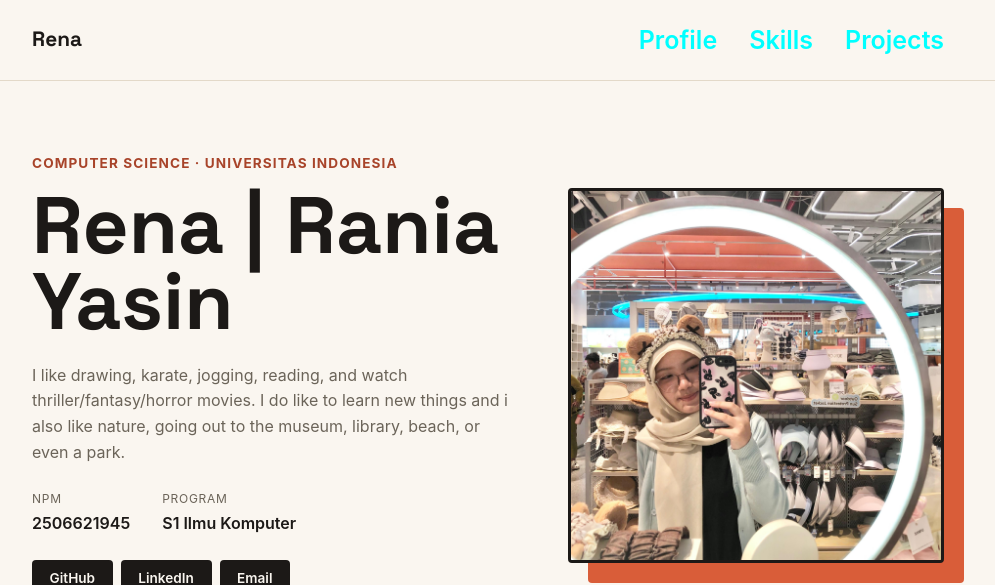
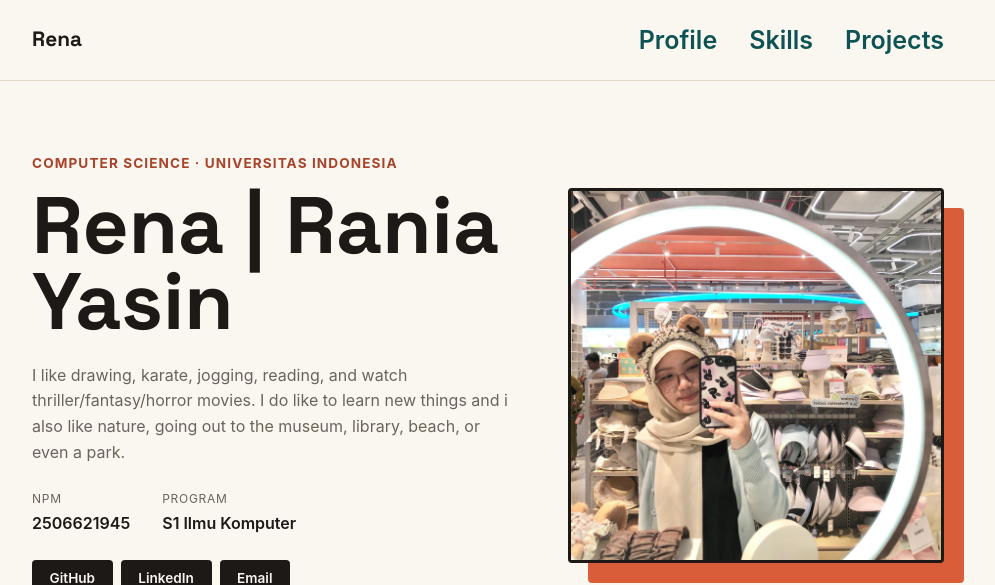
Before and after one commit to raniaysnn/myportofolio, a Django app: page / in a window 1280 px wide. Shown: the top 585 px of the page, without its empty margins (152-1147 px from the left). Run offline with Django 5.2, Linux system fonts and the light colour scheme.

```diff
--- a/static/css/style.css
+++ b/static/css/style.css
@@ -55,7 +55,7 @@ h1, .brand {
 }
 
 .site-header nav a {
-    color: aqua;
+    color: rgb(14, 83, 83);
     text-decoration: none;
     font-size: 25px;
     font-weight: 600;
```
Also changed, not shown: README.md.
